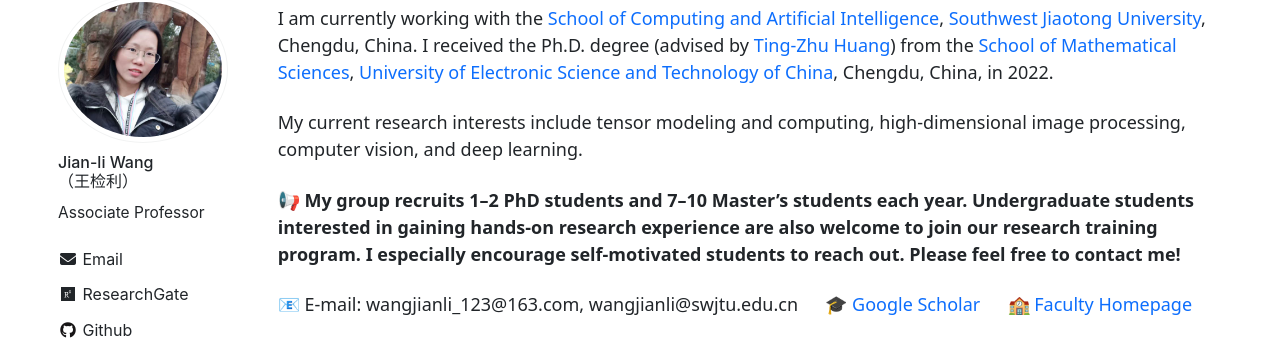
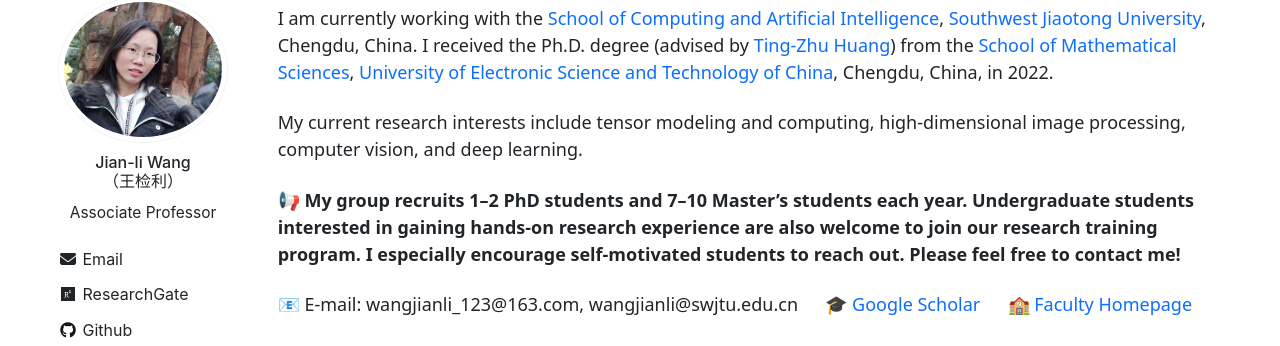
Before and after one commit to wangjianli123/wangjianli123.github.io, a Jekyll site: the page built from _pages/index.md, in a window 1280 px wide. Shown: the part 122-468 px from the top of the page. Built offline with Jekyll 4.4.1, drawn with Linux system fonts in a browser that asks for light colours; nearby versions of some CDN libraries; some web fonts are replaced; comment, search, counter and statistics services are not loaded.

Commit message:
Update main.scss

```diff
--- a/assets/css/main.scss
+++ b/assets/css/main.scss
@@ -96,6 +96,14 @@
   }
 }
 
+.author__name {
+    text-align: center;
+}
+
+.author__bio {
+    text-align: center;
+}
+
 @media (min-width: 64em) {
   .layout--single .page {
     width: 75% !important;
```
